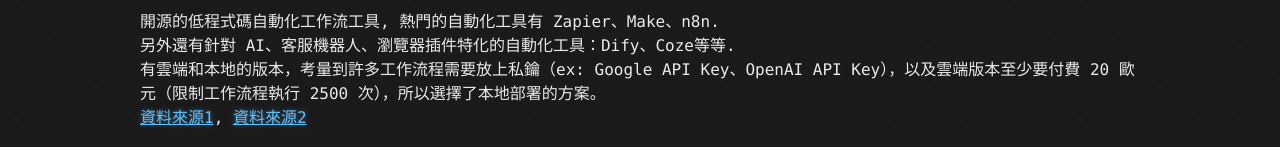
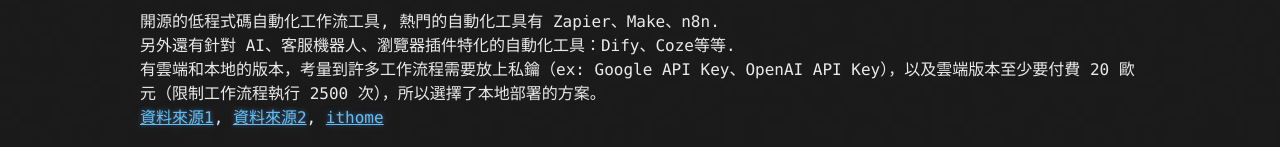
Before and after one commit to lepg5487/Stock_God, a Jekyll site: the page built from PlayAI.md, in a window 1280 px wide. Shown: the part 1752-1899 px from the top of the page. Built offline with Jekyll 4.4.1, drawn with Linux system fonts in a browser that asks for light colours; our own code applies the rules of GitHub Pages for plain Markdown files.

Commit message:
Update PlayAI.md

```diff
--- a/PlayAI.md
+++ b/PlayAI.md
@@ -62,4 +62,4 @@
 開源的低程式碼自動化工作流工具, 熱門的自動化工具有 Zapier、Make、n8n.
 另外還有針對 AI、客服機器人、瀏覽器插件特化的自動化工具：Dify、Coze等等.
 有雲端和本地的版本，考量到許多工作流程需要放上私鑰（ex: Google API Key、OpenAI API Key），以及雲端版本至少要付費 20 歐元（限制工作流程執行 2500 次），所以選擇了本地部署的方案。
-[資料來源1](https://raymondhouch.com/lifehacker/digital-workflow/automation-tools-review/), [資料來源2](https://medium.com/dean-lin/n8n-%E6%95%99%E5%AD%B8-%E7%94%A8-docker-%E5%9C%A8-local-%E5%BB%BA%E7%AB%8B%E5%85%8D%E8%B2%BB-%E7%84%A1%E9%99%90%E6%AC%A1%E6%95%B8%E4%BD%BF%E7%94%A8%E7%9A%84%E8%87%AA%E5%8B%95%E5%8C%96%E5%B7%A5%E5%85%B7-ab603faa300f)
+[資料來源1](https://raymondhouch.com/lifehacker/digital-workflow/automation-tools-review/), [資料來源2](https://medium.com/dean-lin/n8n-%E6%95%99%E5%AD%B8-%E7%94%A8-docker-%E5%9C%A8-local-%E5%BB%BA%E7%AB%8B%E5%85%8D%E8%B2%BB-%E7%84%A1%E9%99%90%E6%AC%A1%E6%95%B8%E4%BD%BF%E7%94%A8%E7%9A%84%E8%87%AA%E5%8B%95%E5%8C%96%E5%B7%A5%E5%85%B7-ab603faa300f), [ithome](https://ithelp.ithome.com.tw/users/20178017/ironman/8777?page=1)
```
